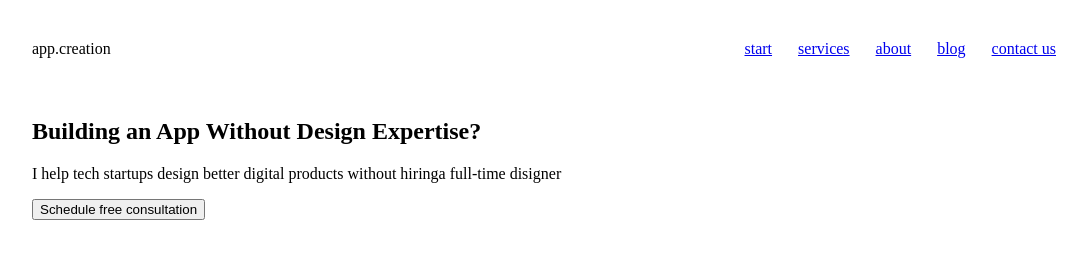
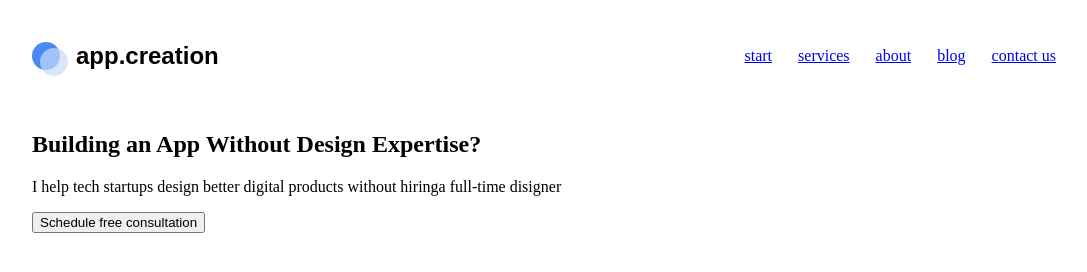
Before and after one commit to WebHeroSchool/OshaHero, a plain HTML site: page index.html in a window 1280 px wide. Shown: the whole page, without its empty margins (96-1183 px from the left). Drawn offline with Linux system fonts and the light colour scheme; a web font is replaced by a local one.

Commit message:
Добавила логотип

```diff
--- a/index.html
+++ b/index.html
@@ -5,11 +5,16 @@
     <title>app.creation</title>
     <link rel="stylesheet" href="styles.css">
     <link href="https://fonts.googleapis.com/css2?family=Roboto:ital,wght@0,400;1,500&display=swap" rel="stylesheet">
+    <link rel="stylesheet" href="fonts.css">
   </head>
     <body>
       <div class="wrapper">
     <header class="header">
-            <div class="logo">app.creation</div>
+      <div class="logo">
+          <div class="logo__circle logo__circle_color_darck-blue"></div>
+          <div class="logo__circle logo__circle_color_blue"></div>
+          app.creation
+      </div>
       <nav class="menu">
         <a class="menu__item" href="#">start</a>
         <a class="menu__item" href="#">services</a>
--- a/styles.css
+++ b/styles.css
@@ -9,7 +9,31 @@ body {display: block; margin: 0px;}
   justify-content: space-between;
 }
 .logo {
+  position: relative;
   padding: 40px 0;
+  padding-left: 44px;
+  /*width: 190px;
+  height: 35px;
+  /*background:url('img/logo.svg');*/
+  font: bold 24px/31px pt_serif,arial,helvetica,sans-serif;
+  }
+.logo__circle {
+  position: absolute;
+  left: 0;
+  top: 50%;
+  transform: translateY(-50%);
+  width: 28px;
+  height: 28px;
+  border-radius: 50%;
+  opacity: .7;
+  }
+.logo__circle_color_blue {
+  left: 8px;
+  top: 56%;
+  background: #C8DBFB;
+}
+.logo__circle_color_darck-blue {
+  background: #0056EC;
 }
 .menu {
   display:flex;
```
